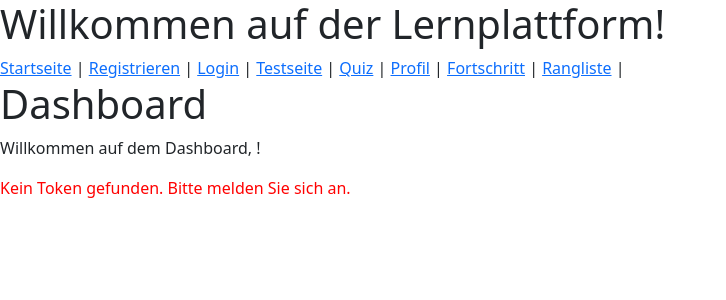
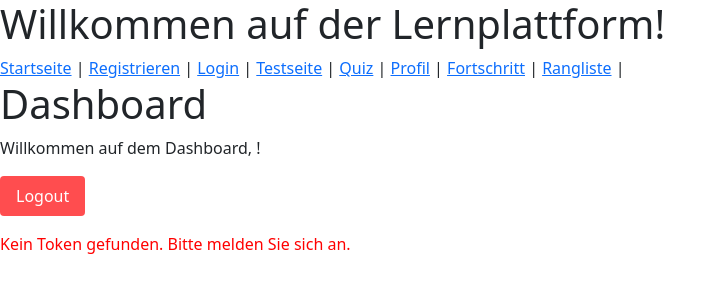
Before and after one commit to smiluk87/Plattform, a React (Create React App) app in the folder kinder-lernplattform/frontend/: page /dashboard in a window 1280 px wide. Shown: the top 300 px of the page, without its empty margins (0-726 px from the left). Built offline with nearby package versions, Linux system fonts and the light colour scheme.

Commit message:
Logout button zu dashboard hinzugefügt

```diff
--- a/kinder-lernplattform/frontend/src/pages/DashboardPage.js
+++ b/kinder-lernplattform/frontend/src/pages/DashboardPage.js
@@ -1,9 +1,11 @@
 import React, { useEffect, useState } from 'react';
+import { useNavigate } from 'react-router-dom';
 
 const DashboardPage = () => {
   const [username, setUsername] = useState(''); // Benutzername speichern
   const [progress, setProgress] = useState([]); // Fortschrittsdaten speichern
   const [error, setError] = useState(''); // Fehlernachricht speichern
+  const navigate = useNavigate(); // React-Router-Hook für Navigation
 
   useEffect(() => {
     const fetchDashboardData = async () => {
@@ -51,10 +53,29 @@ const DashboardPage = () => {
     fetchDashboardData();
   }, []);
 
+  const handleLogout = () => {
+    localStorage.removeItem('authToken'); // Token entfernen
+    navigate('/login'); // Zur Login-Seite weiterleiten
+  };
+
   return (
     <div>
       <h1>Dashboard</h1>
       <p>Willkommen auf dem Dashboard, {username}!</p> {/* Begrüßung unabhängig von Fehlern */}
+      <button
+        onClick={handleLogout}
+        style={{
+          padding: '0.5rem 1rem',
+          backgroundColor: '#ff4d4f',
+          color: '#fff',
+          border: 'none',
+          borderRadius: '4px',
+          cursor: 'pointer',
+          marginBottom: '1rem',
+        }}
+      >
+        Logout
+      </button>
       {error ? (
         <p style={{ color: 'red' }}>{error}</p> // Fehler anzeigen
       ) : progress.length > 0 ? (
```
